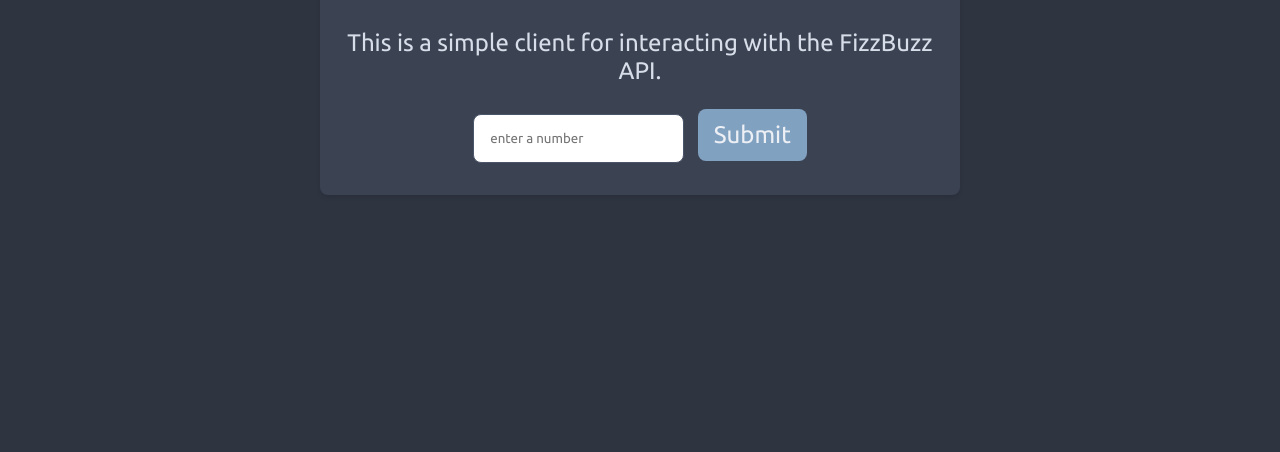
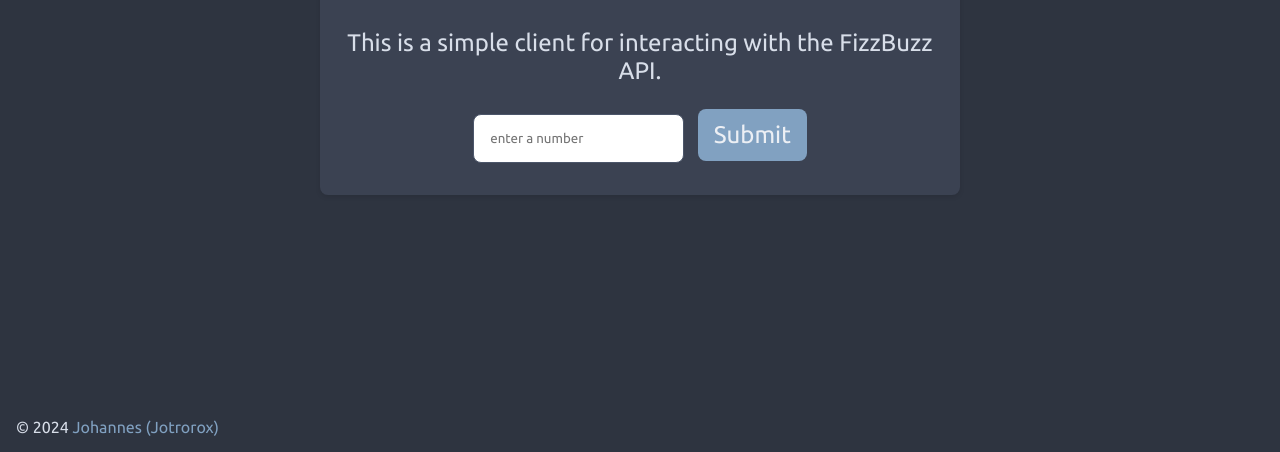
Before and after one commit to Jotrorox/fbapi, a plain HTML site: page web/index.html in a window 1280 px wide. Shown: the part 348-800 px from the top of the page. Drawn offline with Linux system fonts and the light colour scheme.

Commit message:
Adding a copyright section to the website

```diff
--- a/web/index.html
+++ b/web/index.html
@@ -112,6 +112,23 @@
             text-decoration: none;
         }
 
+        .icons a:hover {
+            color: #81a1c1;
+        }
+
+        .copyright {
+            position: absolute;
+            bottom: 0rem;
+            left: 1rem;
+
+            font-size: 1rem;
+        }
+
+        .copyright a {
+            color: #81a1c1;
+            text-decoration: none;
+        }
+
         @keyframes slideUp {
             0% {
                 opacity: 0;
@@ -172,6 +189,10 @@
         <p id="result"></p>
     </div>
 
+    <div class="copyright">
+        <p>&copy; 2024 <a href="https://jotrorox.com" target="_blank" rel="noopener noreferrer">Johannes (Jotrorox)</a></p>
+    </div>
+
     <script>
         function fetchFizzBuzz() {
             const numberInput = document.getElementById('number');
```
